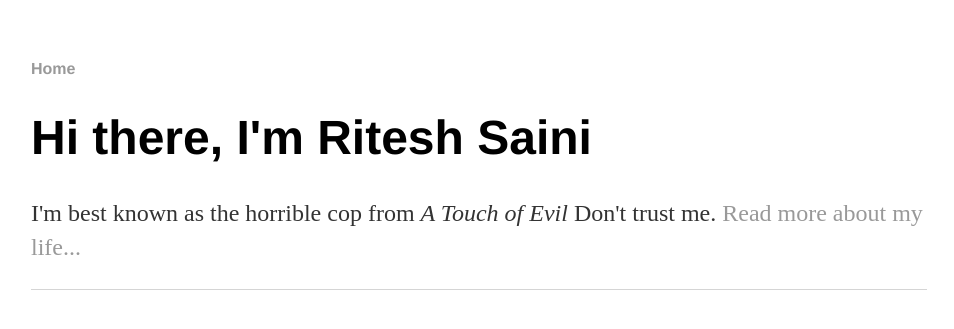
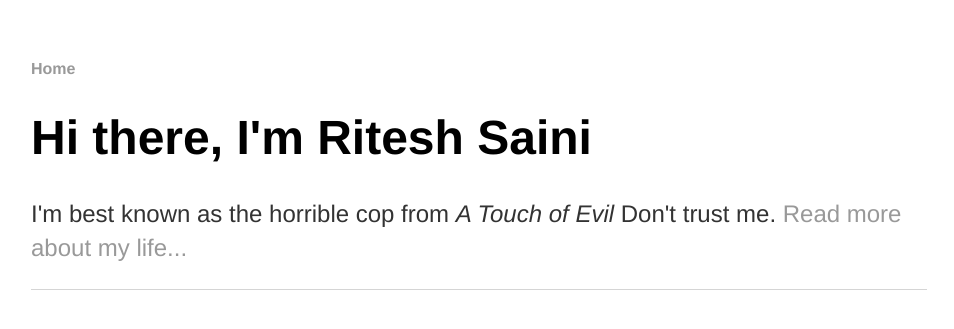
Before and after one commit to heyitsritesh/prideofelites.github.io, a Jekyll site: the page built from index.html, in a window 1280 px wide. Shown: the top 329 px of the page, without its empty margins (161-1115 px from the left). Built offline with Jekyll 4.4.1, drawn with Linux system fonts in a browser that asks for light colours.

Commit message:
Update main.css

```diff
--- a/css/main.css
+++ b/css/main.css
@@ -1,9 +1,9 @@
 body {
     margin: 60px auto;
     width: 70%;
+    font-family:'Helvetica', 'Arial', 'Sans-Serif';
 }
 nav ul, footer ul {
-    font-family:'Helvetica', 'Arial', 'Sans-Serif';
     padding: 0px;
     list-style: none;
     font-weight: bold;
@@ -19,14 +19,11 @@ a {
 a:hover {
     text-decoration: underline;
 }
-h1, h2 {
-    font-family:'Helvetica', 'Arial', 'Sans-Serif';
-}
 h1 {
     font-size: 3em;
 }
 h2 {
-    font-size: 2.5em;
+    font-size: 2em;
 }
 p {
     font-size: 1.5em;
```
